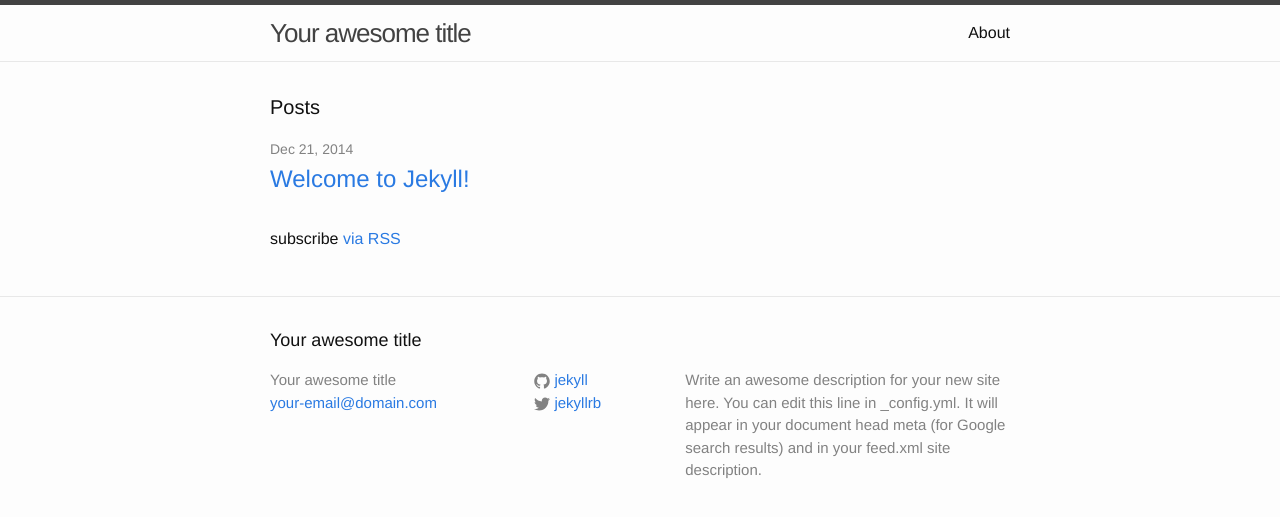
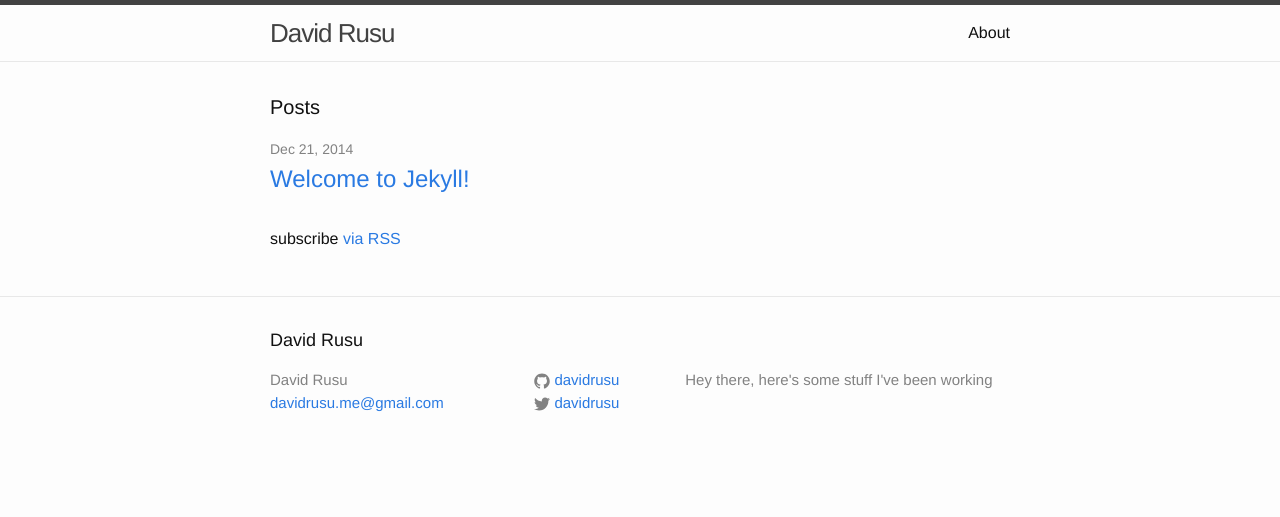
Before and after one commit to davidrusu/davidrusu.github.io, a Jekyll site: the page built from index.html, in a window 1280 px wide. Shown: the top 517 px of the page. Built offline with Jekyll 4.4.1, drawn with Linux system fonts in a browser that asks for light colours.

Commit message:
updated config

```diff
--- a/_config.yml
+++ b/_config.yml
@@ -1,14 +1,12 @@
 # Site settings
-title: Your awesome title
-email: your-email@domain.com
+title: David Rusu
+email: davidrusu.me@gmail.com
 description: > # this means to ignore newlines until "baseurl:"
-  Write an awesome description for your new site here. You can edit this
-  line in _config.yml. It will appear in your document head meta (for
-  Google search results) and in your feed.xml site description.
+  Hey there, here's some stuff I've been working
 baseurl: "" # the subpath of your site, e.g. /blog/
-url: "http://yourdomain.com" # the base hostname & protocol for your site
-twitter_username: jekyllrb
-github_username:  jekyll
+url: "https://davidrusu.github.io/" # the base hostname & protocol for your site
+twitter_username: davidrusu
+github_username:  davidrusu
 
 # Build settings
 markdown: kramdown
```
